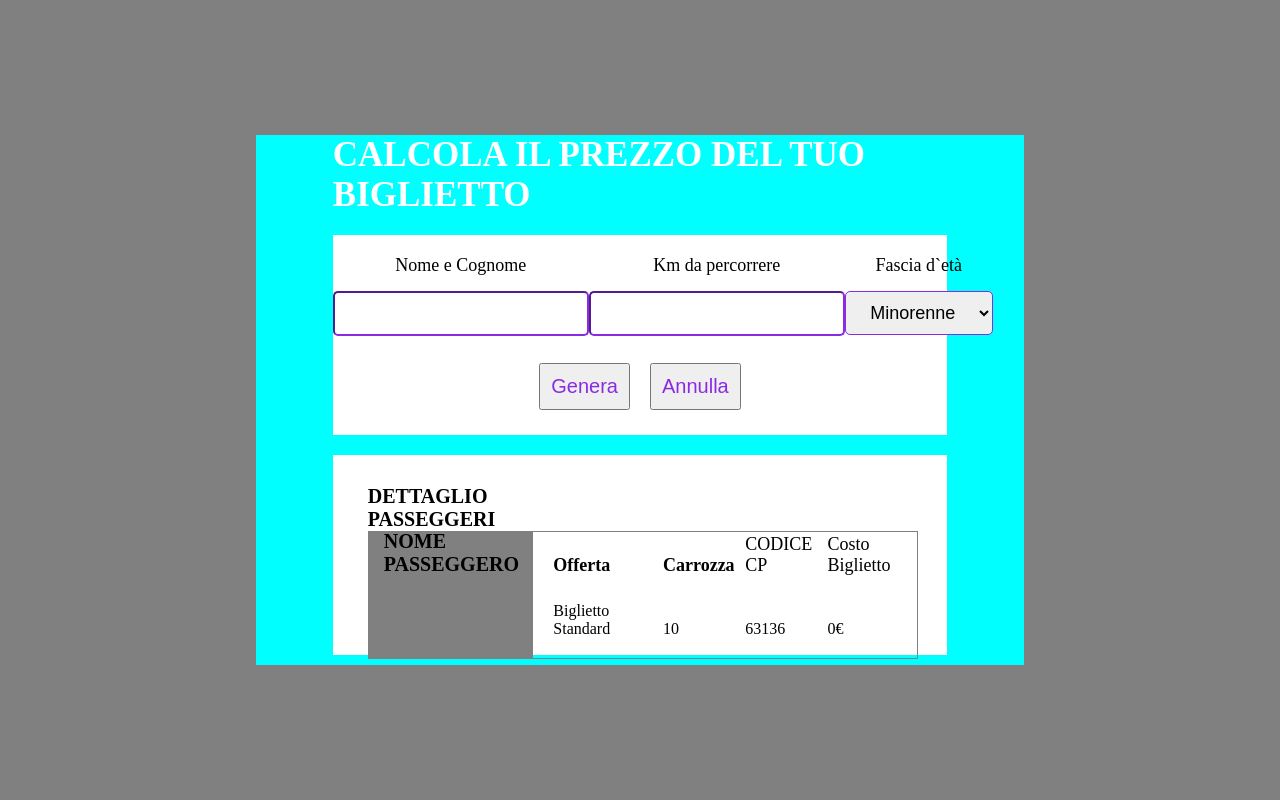
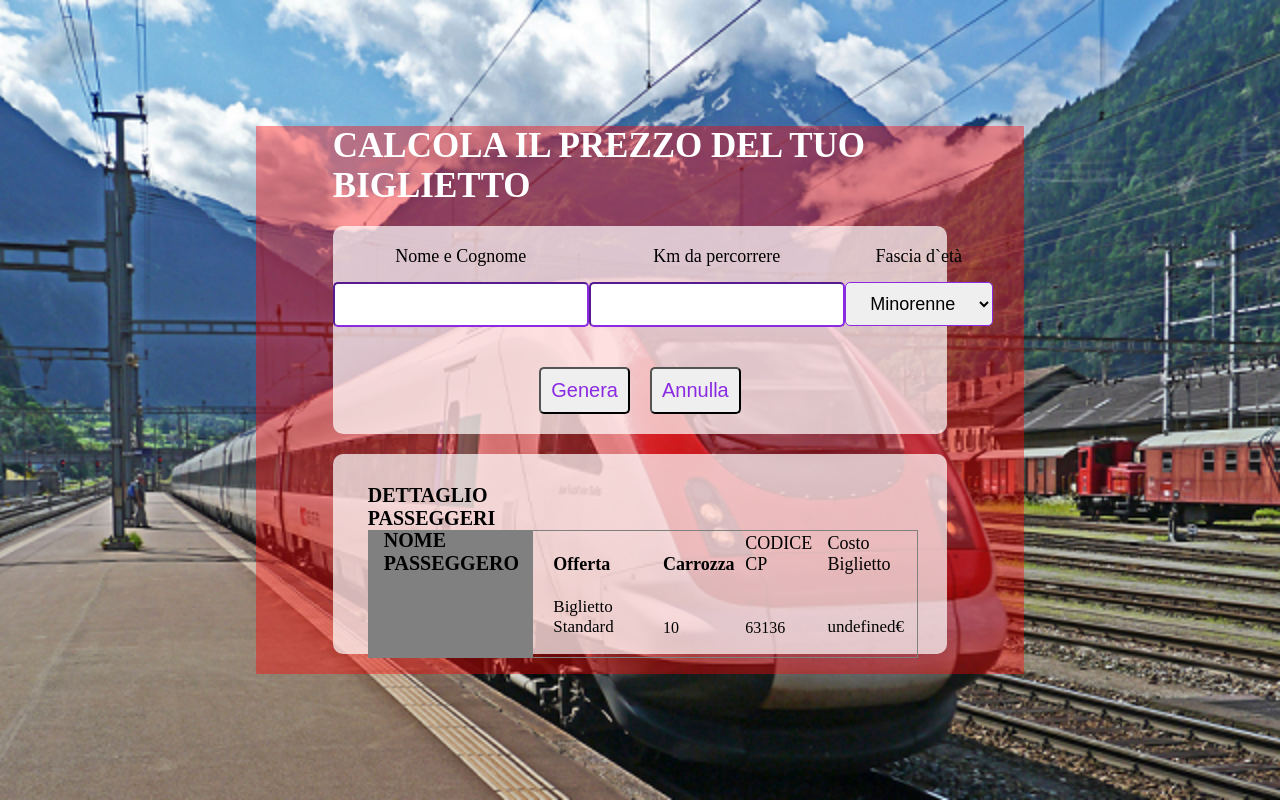
Before and after one commit to IbraChar03/js-biglietto-treno-form, a plain HTML site: page index.html in a window 1280 px wide. Both pictures are taken after a click on the button "Genera". Drawn offline with Linux system fonts and the light colour scheme.

Commit message:
background img

```diff
--- a/css/style.css
+++ b/css/style.css
@@ -4,7 +4,10 @@
     box-sizing: border-box;
 }
 body{
-    background-color: grey;
+    background-image: url(../treni.png);
+    background-repeat: no-repeat;
+    background-size: cover;
+
 }
 main{
     display: flex;
@@ -15,12 +18,13 @@ main{
 .container{
     width: 60%;
     /* height: 700px;    */
-    background-color: aqua;
+    background-color: rgba(255, 0, 0, 0.4);
     padding-bottom: 10px;
     display: flex;
     flex-direction: column;
     justify-content: center;
     align-items: center;
+    padding-bottom: 20px;
 
 }
 .calcola{
@@ -59,24 +63,24 @@ main{
 .generatore{
     margin-top: 20px;
     width: 80%;
-    height: 200px;
-    background-color: white;
-    /* display: flex;
-    justify-content: space-evenly;
-    align-items: flex-start; */
+    /* height: 200px; */
+    background-color: rgba(255, 255, 255, 0.7);
     padding-top: 20px;
+    padding-bottom: 20px;
+    border-radius: 10px;
 }
 .generatore2{
     margin-top: 20px;
     width: 80%;
      height: 200px;
-    background-color: white;
+     background-color: rgba(255, 255, 255, 0.7);
      display: flex;
     justify-content: center;
     align-items: center;
-    padding-top: 30px;
+     padding-top: 30px;
     padding-left: 35px;
     padding-bottom: 10px;
+    border-radius: 10px;
 }
 .generatore2.mostra{
     display: none;
@@ -99,6 +103,7 @@ main{
 .text-dettaglio{
     font-size: 20px;
 }
+
 .gen-1{
     display: flex;
     justify-content: space-evenly;
@@ -162,6 +167,11 @@ main{
 .color-button{
     font-size: 20px;
     color: blueviolet;
+    margin-top: 40px;
+    border-radius: 5px;
+}
+.color-button:hover{
+    border-color: blueviolet;
 }
 .codice{
     width: 15%;
@@ -204,7 +214,7 @@ main{
     align-items: flex-end;
     padding-bottom: 20px;
     padding-left: 20px;
-    font-size: 16px;
+    font-size: 17px;
 
 }
 .valore-carrozza{
--- a/index.html
+++ b/index.html
@@ -26,10 +26,10 @@
         <div class="fascia-eta">
             <div class="align">Fascia d`età</div>
             <!-- <input type="number" id="inputEta" class="pad">  -->
-             <select name="eta" id="sel-eta" class="pad">
-                <option  id="minorenne">Minorenne</option>
-                <option  id="maggiorenne">Maggiorenne</option>
-                <option  id="over65">Over 65</option>
+             <select name="eta" id="select-eta" class="pad">
+                <option  value="minorenne">Minorenne</option>
+                <option  value="maggiorenne">Maggiorenne</option>
+                <option  value="over65">Over 65</option> -->
               </select>
         </div>
         </div>
--- a/js/main.js
+++ b/js/main.js
@@ -6,34 +6,35 @@ let tastoAnnulla= document.getElementById("annulla");
     let nomeCognome=document.getElementById("inputNomeCognome").value;
     let chilometri=document.getElementById("inputKm").value;
     // let eta=document.getElementById("inputEta").value;
-    let eta=document.getElementById("sel-eta");
-    let minorenne=document.getElementById("minorenne");
-    let maggiorenne=document.getElementById("maggiorenne");
-    let over65=document.getElementById("over65");
+    let eta=document.getElementById("select-eta");
+    // let minorenne=document.getElementById("minorenne");
+    // let maggiorenne=document.getElementById("maggiorenne");
+    // let over65=document.getElementById("over65");
     let carrozza=Math.floor(Math.random() *10)+1;
     let codiceCP=Math.floor(Math.random() *100000)+10000;
     let prezzo= 0.21 * chilometri;
     console.log(prezzo);
     let prezzoTot;
     let rounded;
-    if (eta < 18) {
+    if (eta < 18 ) {
         prezzoTot= prezzo-((prezzo / 100) * 20);
         rounded = prezzoTot.toFixed(2);
         console.log(prezzoTot);
-        eta===minorenne;
+
+
 
     }
-    else if (eta > 65){
+    else if (eta > 64){
         prezzoTot= prezzo-((prezzo / 100) * 40);
         rounded = prezzoTot.toFixed(2);
         console.log(prezzoTot);
-        eta===over65;
+
     }
-    else if (eta > 18 < 64) {
+    else if (eta > 18 && eta < 64)  {
         prezzoTot= prezzo;
         rounded = prezzoTot.toFixed(2);
         console.log(prezzoTot);
-        eta===maggiorenne;
+
     }
 
 
```
Also changed, not shown: treni.png (added).
